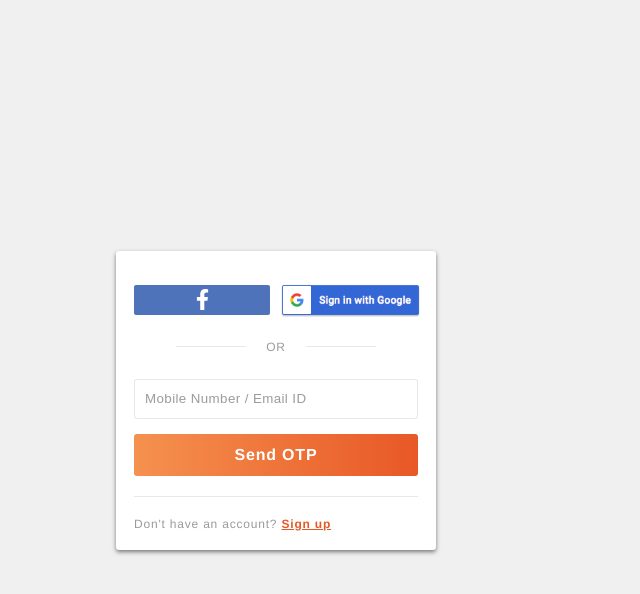
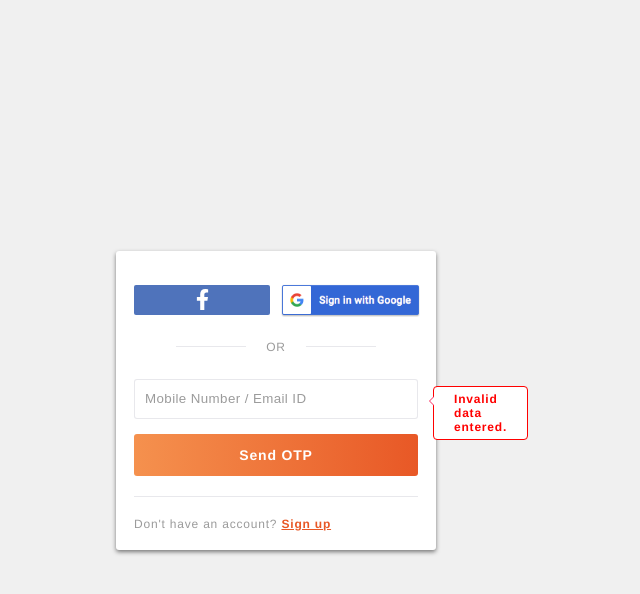
Before and after one commit to PA-iscar/Fresh-menu, a React (Create React App) app: page / in a window 1280 px wide. Both pictures are taken after a click on the element "Send OTP". Shown: the top 594 px of the page, without its empty margins (364-1004 px from the left). Built offline with nearby package versions, Linux system fonts and the light colour scheme.

Commit message:
Added Form Validation

```diff
--- a/package.json
+++ b/package.json
@@ -9,6 +9,7 @@
     "@testing-library/user-event": "^7.2.1",
     "antd": "^4.19.4",
     "axios": "^0.26.1",
+    "otp-generator": "^4.0.0",
     "react": "^17.0.2",
     "react-dom": "^17.0.2",
     "react-icons": "^4.3.1",
--- a/src/features/Login/Login.jsx
+++ b/src/features/Login/Login.jsx
@@ -1,4 +1,4 @@
-import React, { useRef } from "react";
+import React, { useEffect, useRef, useState } from "react";
 import styled from "styled-components";
 import { FaFacebookF } from "react-icons/fa";
 import { createGlobalStyle } from "styled-components";
@@ -86,6 +86,11 @@ const OrWrapper = styled.div`
     margin-left: 20px;
   }
 `;
+const InputWrapper = styled.div`
+  position: relative;
+  margin: 0px;
+  padding: 0px;
+`;
 const Input = styled.input`
   border: 1px solid rgba(209, 210, 217, 0.5);
   border-radius: 3px;
@@ -101,13 +106,53 @@ const Input = styled.input`
     color: #9b9b9b;
   }
 `;
+const ErrorMessage = styled.div`
+  outline: 1.5px solid red;
+  background: #fff;
+  color: #f00;
+  display: inline;
+  width: fit-content;
+  // height: 50%;
+  padding: 5px 20px;
+  position: absolute;
+  z-index: 11;
+  top: 8px;
+  left: 300px;
+  font-weight: bold;
+  border-radius: 3px;
+
+  &:before {
+    top: 20px;
+    right: 100%;
+    width: 0;
+    position: absolute;
+    height: 0;
+    content: "";
+    margin-top: -11px;
+    border-right: 5px solid #f7295a;
+    border-top: 5px solid transparent;
+    border-bottom: 5px solid transparent;
+  }
+  &:after {
+    top: 20px;
+    right: 100%;
+    width: 0;
+    position: absolute;
+    height: 0;
+    content: "";
+    margin-top: -10px;
+    border-right: 4px solid #fff;
+    border-top: 4px solid transparent;
+    border-bottom: 4px solid transparent;
+  }
+`;
 const Send = styled.div`
   border-radius: 3px;
   margin: 15px 0px;
   background: linear-gradient(to right, #f5914e, #e85826);
   height: 42px;
   border-radius: 3px;
-  font-size: 16px;
+  font-size: 14px;
   font-weight: bold;
   color: #fff;
   display: flex;
@@ -135,11 +180,43 @@ const SignupButton = styled.div`
 `;
 
 const Login = () => {
+  const [isError, setIsError] = useState(false);
+  const [errorMessage, setErrorMessage] = useState("");
   const username = useRef();
-  const handleChange = () => {
-    console.log(username.current.value);
-    // username.current.value = "";
+  const handleClick = () => {
+    var value = username.current.value;
+    const isEmail = value.match(/^([\w.%+-]+)@([\w-]+\.)+([\w]{2,})$/i)
+      ? true
+      : false;
+    var isPhone = false;
+    if (!isEmail) {
+      if (value.length === 10) {
+        value = Number(value);
+        if (!isNaN(value)) {
+          isPhone = true;
+        }
+      }
+    }
+
+    if (!isEmail && !isPhone) {
+      setIsError(true);
+      setErrorMessage("Invalid data entered.");
+    } else {
+      setIsError(false);
+      setErrorMessage("");
+      const payload = { isEmail, isPhone, value: username.current.value };
+      checkUser(payload);
+    }
   };
+
+  const checkUser = (payload) => {
+    console.log(payload);
+    setIsError(true);
+    setErrorMessage("User not registered");
+  };
+
+  useEffect(() => {}, [isError]);
+
   return (
     <>
       <GlobalStyle />
@@ -160,12 +237,19 @@ const Login = () => {
             </Oauth>
           </OauthWrapper>
           <OrWrapper>OR</OrWrapper>
-          <Input
-            placeholder="Mobile Number / Email ID"
-            autoFocus
-            ref={username}
-          ></Input>
-          <Send onClick={handleChange}>Send OTP</Send>
+          <InputWrapper>
+            <Input
+              placeholder="Mobile Number / Email ID"
+              autoFocus
+              ref={username}
+              onChange={() => {
+                setIsError(false);
+                setErrorMessage("");
+              }}
+            />
+            {isError ? <ErrorMessage>{errorMessage}</ErrorMessage> : <></>}
+          </InputWrapper>
+          <Send onClick={handleClick}>Send OTP</Send>
           <Hr />
           <Signup>
             Don't have an account?{" "}
```
Also changed, not shown: 1 other file (tests, documents, lock files or other folders).
